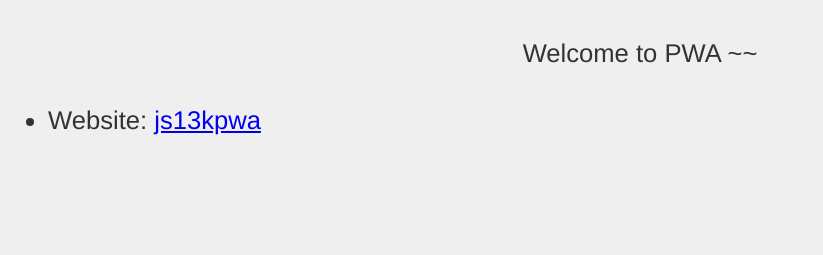
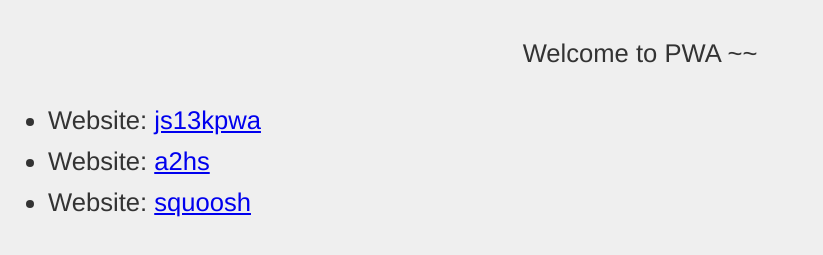
Before and after one commit to YanboCoder/pwa-demos, a website: page minipwa/public/index.html in a window 1280 px wide. Shown: the part 149-404 px from the top of the page, without its empty margins (0-823 px from the left). Drawn offline with Linux system fonts and the light colour scheme.

Commit message:
add website for test

```diff
--- a/minipwa/public/index.html
+++ b/minipwa/public/index.html
@@ -22,7 +22,8 @@
 	<p class="main-text">Welcome to PWA ~~</p>
 	<ul>
 	<li><span>Website:</span> <a href='https://mdn.github.io/pwa-examples/js13kpwa/'>js13kpwa</a></li>
+	<li><span>Website:</span> <a href='https://mdn.github.io/pwa-examples/a2hs/'>a2hs</a></li>
+	<li><span>Website:</span> <a href='https://squoosh.app/'>squoosh</a></li>
 	</ul>
-
 </body>
 </html>
```
